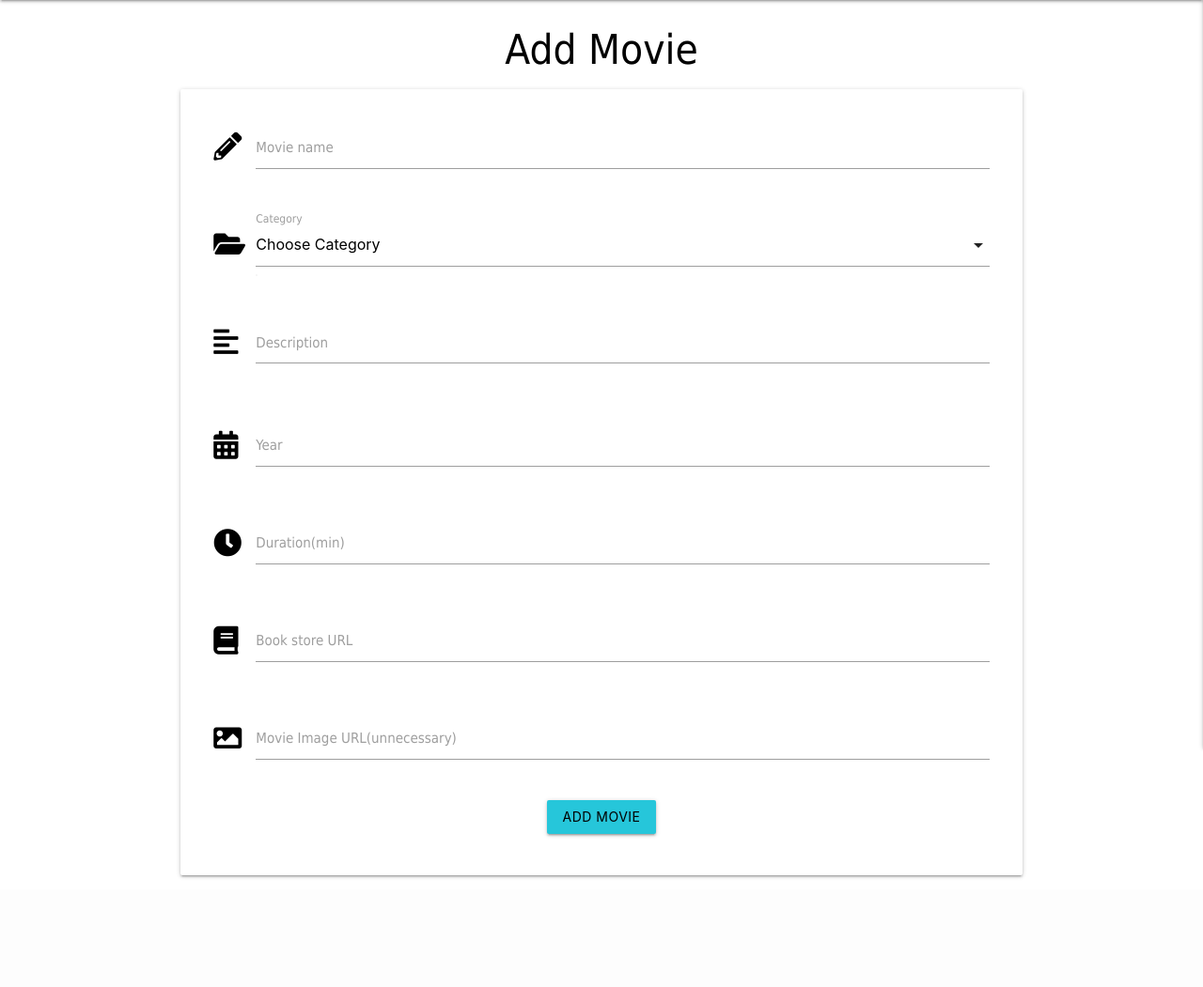
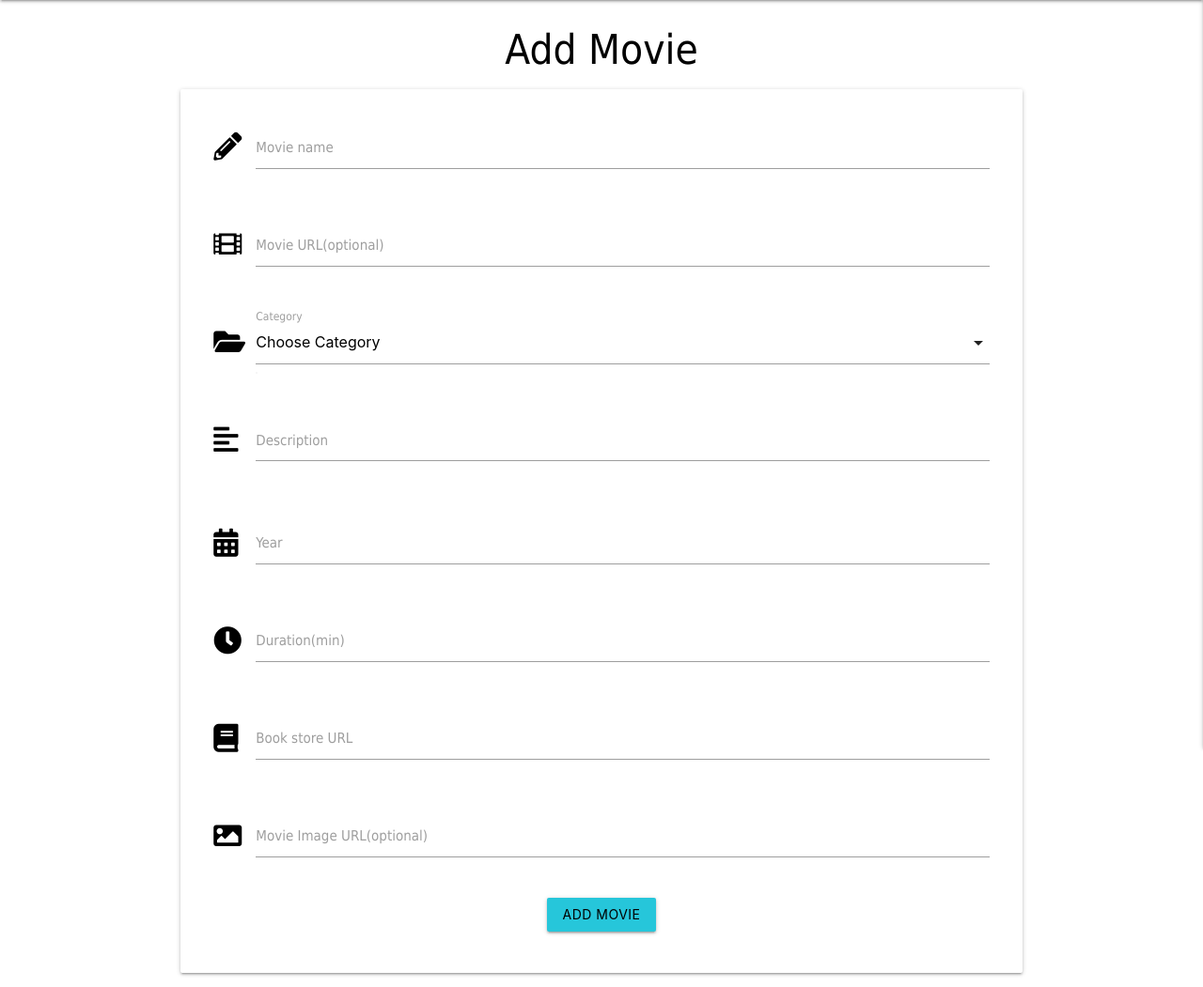
Before and after one commit to Code-Institute-Submissions/Dynjashik-MSP3-Movie-collection_OctREsub, a Flask app: page /add_movie in a window 1280 px wide. Shown: the part 64-1115 px from the top of the page at 94% size. Before the commit the page ends 999 px from the top, so only its background shows below. Run offline with Flask 2, Linux system fonts and the light colour scheme; data that the repository does not hold is empty; some libraries are stand-ins or nearby versions.

Commit message:
Add input field for movie- movie URL link

```diff
--- a/templates/add_movie.html
+++ b/templates/add_movie.html
@@ -11,6 +11,14 @@
                     <input id="movie_name" name="movie_name" minlength="4" maxlength="60"
                         type="text" class="validate" required>
                     <label for="movie_name">Movie name</label>
+                </div>
+            </div>
+            <!-- movie URL link -->
+            <div class="row">
+                <div class="input-field col s12">
+                    <i class="fas fa-film prefix"></i>
+                    <input id="movie_link" name="movie_link" type="text" class="validate" required>
+                    <label for="movie_link">Movie URL(optional)</label>
                 </div>
             </div>
             <!-- category selection -->
@@ -64,7 +72,7 @@
                 <div class="input-field col s12">
                     <i class="fas fa-image prefix"></i>
                     <input id="movie_image" name="movie_image" type="text" class="validate">
-                    <label for="movie_image">Movie Image URL(unnecessary)</label>
+                    <label for="movie_image">Movie Image URL(optional)</label>
                 </div>
             </div>
 
```
